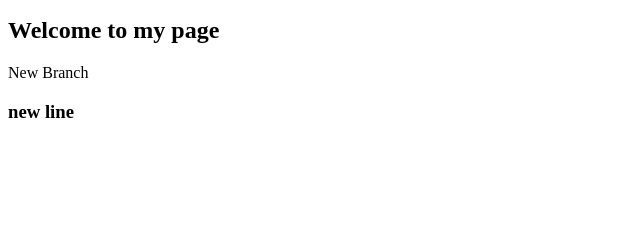
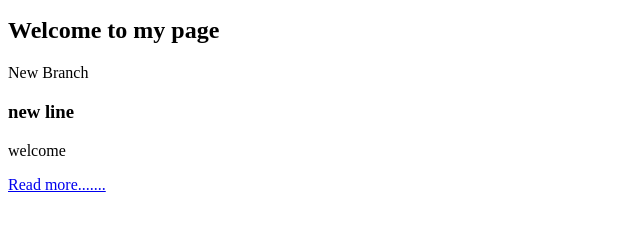
Before and after one commit to Oluwamuyiwa123/app, a plain HTML site: page index.html in a window 1280 px wide. Shown: the part 87-318 px from the top of the page, without its empty margins (0-640 px from the left). Drawn offline with Linux system fonts and the light colour scheme.

Commit message:
new line of code

```diff
--- a/index.html
+++ b/index.html
@@ -3,3 +3,5 @@
 <h2>Welcome to my page</h2>
 <p>New Branch</p>
 <h3>new line</h3>
+<p>welcome</p>
+<a href="#">Read more.......</a>
```
